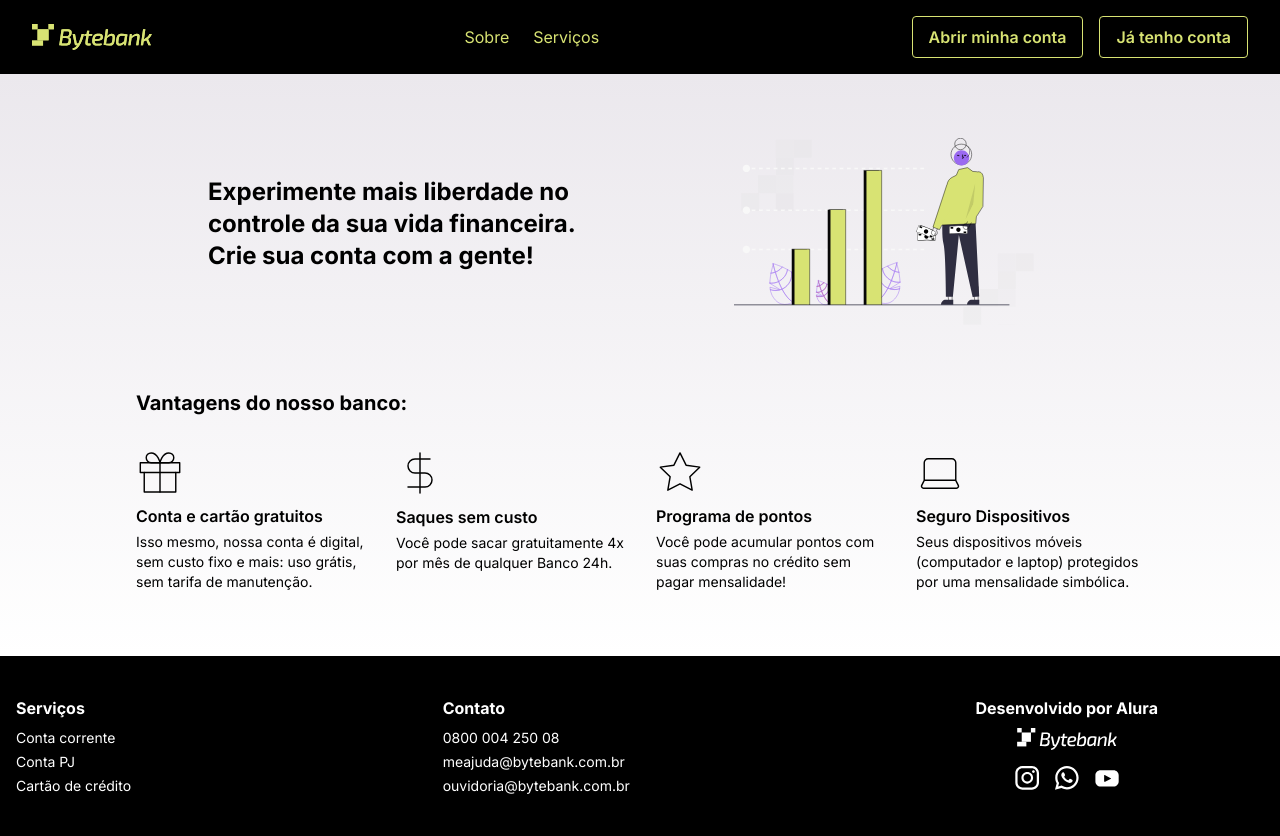
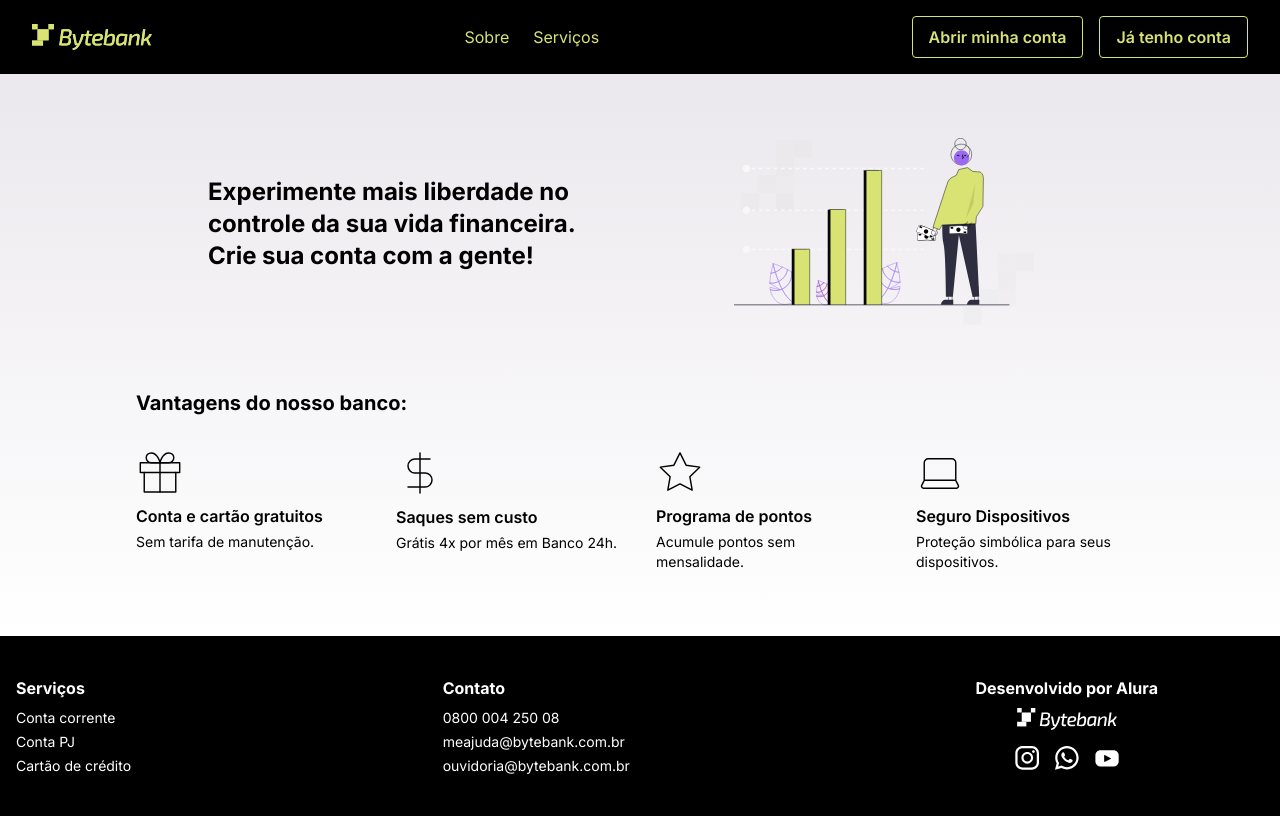
Before and after one commit to ViniBLK24/tech-challenge, a Next.js app: page / in a window 1280 px wide. Built offline with nearby package versions, Linux system fonts and the light colour scheme.

Commit message:
refactor: remove modal login and register logic from file

```diff
--- a/src/app/page.tsx
+++ b/src/app/page.tsx
@@ -5,80 +5,23 @@ import { useState } from "react";
 import { useRouter } from "next/navigation";
 import Header from "@/components/Header";
 import Footer from "@/components/Footer";
-import removeCurrentUser from "@/utils/removeCurrentUser";
-import setCurrentUser from "@/utils/setCurrentUser";
+import LoginForm from "@/components/login/LoginForm";
+import RegisterForm from "@/components/login/RegisterForm";
 
 export default function Home() {
-  const router = useRouter();
   const [sidebarOpen, setSidebarOpen] = useState(false);
   const [modalOpen, setModalOpen] = useState(false);
   const [modalType, setModalType] = useState<"abrir" | "login" | null>(null);
-  const [loginError, setLoginError] = useState("");
-  const [registerError, setRegisterError] = useState("");
 
-  // Abrir modal
   const handleOpenModal = (type: "abrir" | "login") => {
     setModalType(type);
     setModalOpen(true);
     setSidebarOpen(false);
-    setLoginError("");
-    setRegisterError("");
   };
 
-  // Fechar modal
   const handleCloseModal = () => {
     setModalOpen(false);
     setModalType(null);
-    setLoginError("");
-    setRegisterError("");
-  };
-
-  // Cadastro de usuário (vários usuários)
-  const handleRegister = (e: React.FormEvent<HTMLFormElement>) => {
-    e.preventDefault();
-    const form = e.currentTarget;
-    const nome = (form.elements.namedItem("nome") as HTMLInputElement).value;
-    const email = (form.elements.namedItem("email") as HTMLInputElement).value;
-    const senha = (form.elements.namedItem("senha") as HTMLInputElement).value;
-
-    // Busca usuários existentes
-    const usersRaw = localStorage.getItem("users");
-    const users = usersRaw ? JSON.parse(usersRaw) : [];
-
-    // Verifica se já existe usuário com esse email
-    if (users.some((u: any) => u.email === email)) {
-      setRegisterError("E-mail já cadastrado.");
-      return;
-    }
-
-    // Salva novo usuário
-    users.push({ nome, email, senha });
-    localStorage.setItem("users", JSON.stringify(users));
-    setCurrentUser(users[users.length - 1]);
-    handleCloseModal();
-    router.push("/dashboard");
-  };
-
-  // Login de usuário
-  const handleLogin = (e: React.FormEvent<HTMLFormElement>) => {
-    e.preventDefault();
-    const form = e.currentTarget;
-    const email = (form.elements.namedItem("email") as HTMLInputElement).value;
-    const senha = (form.elements.namedItem("senha") as HTMLInputElement).value;
-
-    const usersRaw = localStorage.getItem("users");
-    const users = usersRaw ? JSON.parse(usersRaw) : [];
-
-    const user = users.find((u: any) => u.email === email && u.senha === senha);
-
-    if (user) {
-      handleCloseModal();
-      // Salva usuário sendo logado
-      setCurrentUser(user);
-      router.push("/dashboard");
-    } else {
-      setLoginError("E-mail ou senha inválidos.");
-    }
   };
 
   return (
@@ -103,71 +46,12 @@ export default function Home() {
             <h2 className="text-xl font-bold mb-4 text-black">
               {modalType === "abrir" ? "Abrir minha conta" : "Já tenho conta"}
             </h2>
-            {modalType === "abrir" ? (
-              <form className="flex flex-col gap-4" onSubmit={handleRegister}>
-                <input
-                  name="nome"
-                  type="text"
-                  placeholder="Primeiro nome"
-                  className="border rounded px-3 py-2 text-black"
-                  required
-                />
-                <input
-                  name="email"
-                  type="email"
-                  placeholder="E-mail"
-                  className="border rounded px-3 py-2 text-black"
-                  required
-                />
-                <input
-                  name="senha"
-                  type="password"
-                  placeholder="Senha"
-                  className="border rounded px-3 py-2 text-black"
-                  required
-                />
-                {registerError && (
-                  <span className="text-red-500 text-sm">{registerError}</span>
-                )}
-                <button
-                  type="submit"
-                  className="border border-pattern-green bg-black text-pattern-green font-semibold rounded px-4 py-2 mt-2 hover:bg-pattern-green hover:text-black transition"
-                >
-                  Criar conta
-                </button>
-              </form>
-            ) : (
-              <form className="flex flex-col gap-4" onSubmit={handleLogin}>
-                <input
-                  name="email"
-                  type="email"
-                  placeholder="E-mail"
-                  className="border rounded px-3 py-2 text-black"
-                  required
-                />
-                <input
-                  name="senha"
-                  type="password"
-                  placeholder="Senha"
-                  className="border rounded px-3 py-2 text-black"
-                  required
-                />
-                {loginError && (
-                  <span className="text-red-500 text-sm">{loginError}</span>
-                )}
-                <button
-                  type="submit"
-                  className="border border-pattern-green bg-black text-pattern-green font-semibold rounded px-4 py-2 mt-2 hover:bg-pattern-green hover:text-black transition"
-                >
-                  Entrar
-                </button>
-              </form>
-            )}
+            {modalType === "abrir" ? <RegisterForm /> : <LoginForm />}
           </div>
         </div>
       )}
 
-      {/* Botão de menu só no mobile */}
+      {/* Mobile menu button */}
       <button
         className="md:hidden fixed top-4 left-4 z-50 bg-black text-pattern-green p-2 rounded cursor-pointer"
         onClick={() => setSidebarOpen(true)}
@@ -176,7 +60,7 @@ export default function Home() {
         &#9776;
       </button>
 
-      {/* Sidebar mobile */}
+      {/* Sidebar for mobile */}
       {sidebarOpen && (
         <div className="fixed inset-0 bg-black bg-opacity-60 z-40 flex">
           <nav className="bg-black w-64 h-full p-6 flex flex-col gap-6 shadow-lg">
@@ -201,7 +85,6 @@ export default function Home() {
             >
               Serviços
             </a>
-            {/* Botões só no mobile */}
             <div className="flex flex-col gap-2 mt-4 md:hidden">
               <button
                 className="border border-pattern-green text-pattern-green px-3 py-2 rounded hover:bg-pattern-green hover:text-black font-semibold cursor-pointer text-sm"
@@ -217,7 +100,6 @@ export default function Home() {
               </button>
             </div>
           </nav>
-          {/* Clique fora fecha o menu */}
           <div className="flex-1" onClick={() => setSidebarOpen(false)} />
         </div>
       )}
@@ -225,7 +107,7 @@ export default function Home() {
       {/* Header */}
       <Header onOpenModal={handleOpenModal} />
 
-      {/* Main */}
+      {/* Main content */}
       <main className="flex-1 flex flex-col items-center justify-center py-10 md:py-16 bg-gradient-to-b from-[#EBE8ED] to-[#FFFFFF] w-full">
         <div className="w-full max-w-4xl flex flex-col md:flex-row items-center gap-8 px-4">
           <div className="flex-1 flex items-start w-full">
@@ -249,79 +131,54 @@ export default function Home() {
           <h2 className="text-lg md:text-xl font-bold text-black text-left mb-8">
             Vantagens do nosso banco:
           </h2>
-          <div
-            className="
-              grid
-              grid-cols-1
-              sm:grid-cols-2
-              lg:grid-cols-4
-              gap-8
-              text-left
-            "
-          >
-            <div>
-              <div className="flex justify-center md:justify-start mb-2">
-                <Image src="/gift.svg" alt="gift icon" width={48} height={48} />
-              </div>
-              <h3 className="font-semibold text-black text-center md:text-left">
-                Conta e cartão gratuitos
-              </h3>
-              <p className="text-sm text-black mt-1 text-center md:text-left">
-                Isso mesmo, nossa conta é digital, sem custo fixo e mais: uso
-                grátis, sem tarifa de manutenção.
-              </p>
-            </div>
-            <div>
-              <div className="flex justify-center md:justify-start mb-2">
-                <Image
-                  src="/dollar-sign.svg"
-                  alt="dollar icon"
-                  width={48}
-                  height={48}
-                />
-              </div>
-              <h3 className="font-semibold text-black text-center md:text-left">
-                Saques sem custo
-              </h3>
-              <p className="text-sm text-black mt-1 text-center md:text-left">
-                Você pode sacar gratuitamente 4x por mês de qualquer Banco 24h.
-              </p>
-            </div>
-            <div>
-              <div className="flex justify-center md:justify-start mb-2">
-                <Image src="/star.svg" alt="star icon" width={48} height={48} />
-              </div>
-              <h3 className="font-semibold text-black text-center md:text-left">
-                Programa de pontos
-              </h3>
-              <p className="text-sm text-black mt-1 text-center md:text-left">
-                Você pode acumular pontos com suas compras no crédito sem pagar
-                mensalidade!
-              </p>
-            </div>
-            <div>
-              <div className="flex justify-center md:justify-start mb-2">
-                <Image
-                  src="/laptop.svg"
-                  alt="laptop icon"
-                  width={48}
-                  height={48}
-                />
-              </div>
-              <h3 className="font-semibold text-black text-center md:text-left">
-                Seguro Dispositivos
-              </h3>
-              <p className="text-sm text-black mt-1 text-center md:text-left">
-                Seus dispositivos móveis (computador e laptop) protegidos por
-                uma mensalidade simbólica.
-              </p>
-            </div>
+          <div className="grid grid-cols-1 sm:grid-cols-2 lg:grid-cols-4 gap-8 text-left">
+            <Feature
+              icon="/gift.svg"
+              title="Conta e cartão gratuitos"
+              desc="Sem tarifa de manutenção."
+            />
+            <Feature
+              icon="/dollar-sign.svg"
+              title="Saques sem custo"
+              desc="Grátis 4x por mês em Banco 24h."
+            />
+            <Feature
+              icon="/star.svg"
+              title="Programa de pontos"
+              desc="Acumule pontos sem mensalidade."
+            />
+            <Feature
+              icon="/laptop.svg"
+              title="Seguro Dispositivos"
+              desc="Proteção simbólica para seus dispositivos."
+            />
           </div>
         </section>
       </main>
 
-      {/* Footer */}
       <Footer />
     </div>
   );
 }
+
+function Feature({
+  icon,
+  title,
+  desc,
+}: {
+  icon: string;
+  title: string;
+  desc: string;
+}) {
+  return (
+    <div>
+      <div className="flex justify-center md:justify-start mb-2">
+        <Image src={icon} alt={title} width={48} height={48} />
+      </div>
+      <h3 className="font-semibold text-black text-center md:text-left">
+        {title}
+      </h3>
+      <p className="text-sm text-black mt-1 text-center md:text-left">{desc}</p>
+    </div>
+  );
+}
```
